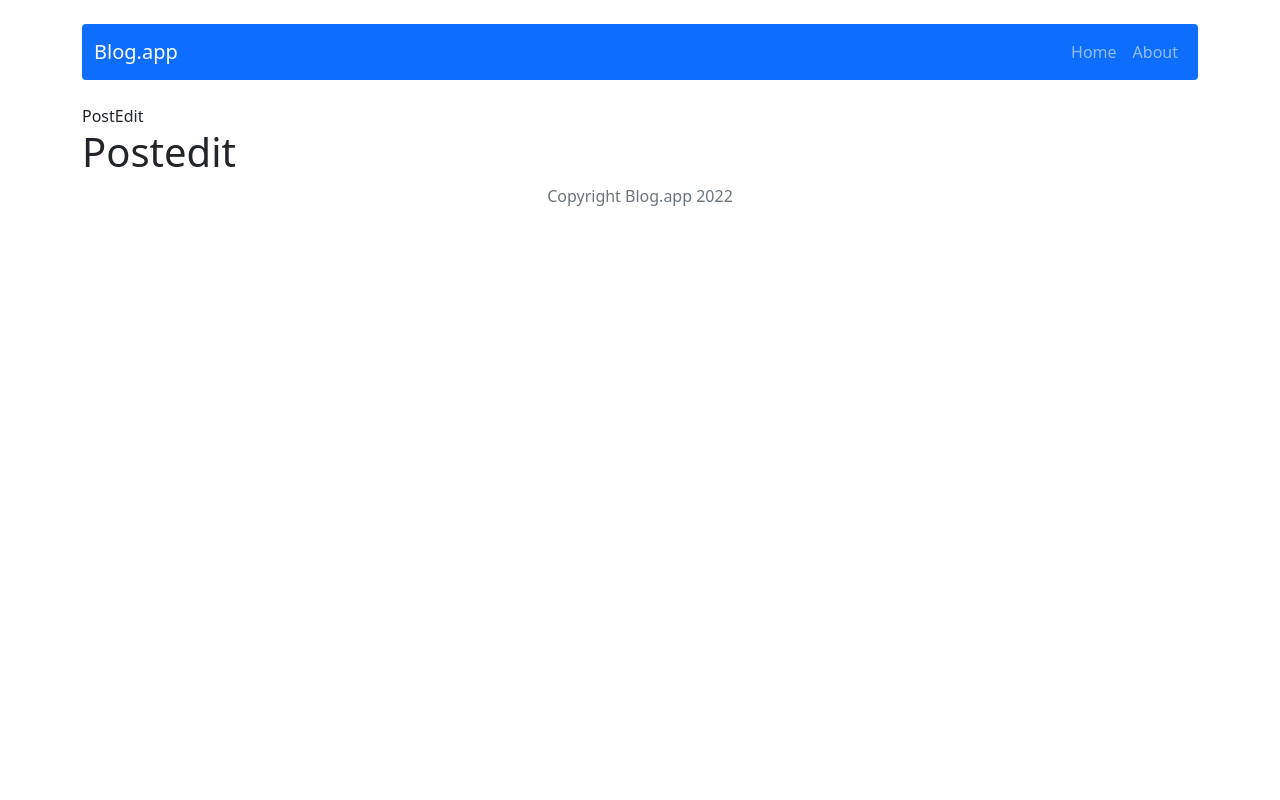
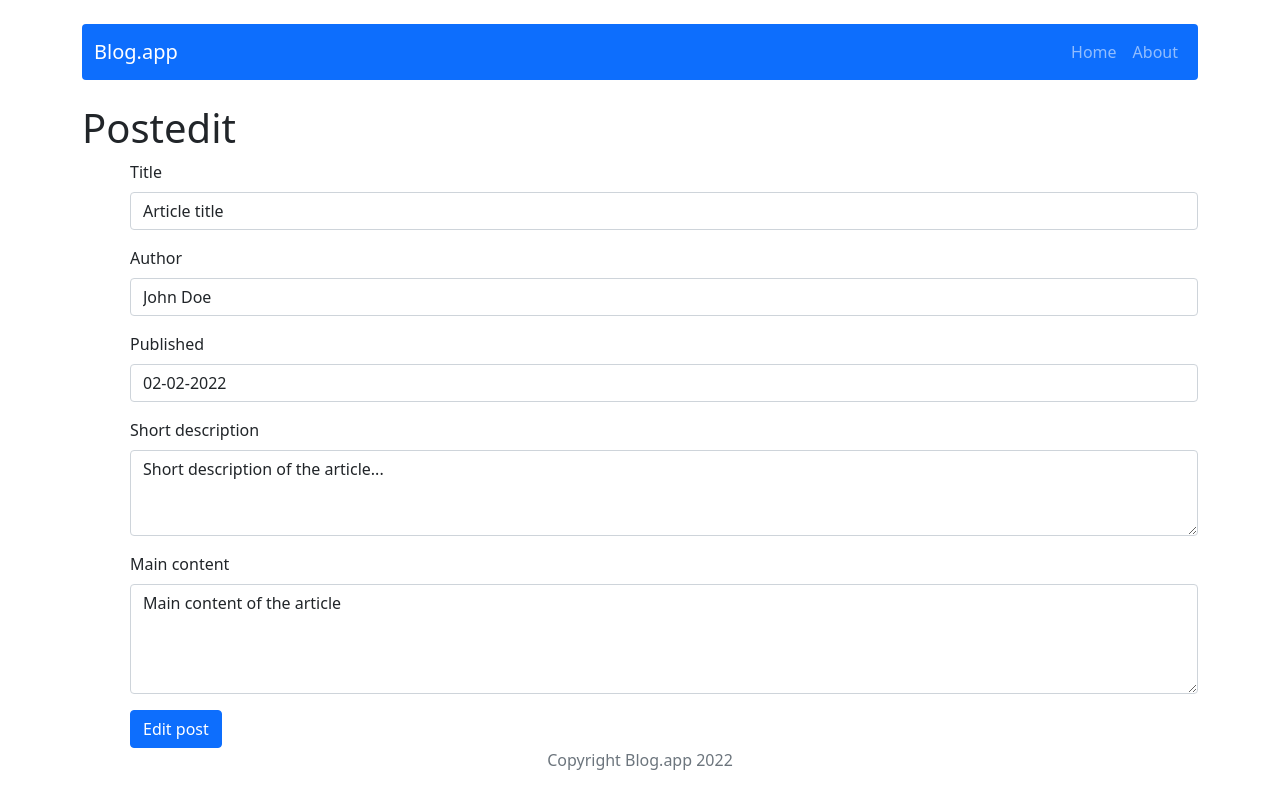
Before and after one commit to PiotrTancula/react-blog, a React (Create React App) app: page /post/edit/1 in a window 1280 px wide. Built offline with nearby package versions, Linux system fonts and the light colour scheme.

Commit message:
edit post issues

```diff
--- a/src/App.js
+++ b/src/App.js
@@ -10,6 +10,7 @@ import Footer from './components/views/Footer';
 import { Container } from 'react-bootstrap'
 import InsideSinglePost from './components/pages/InsideSinglePost';
 import Posts from './components/features/Posts';
+import EditPostForm from './components/features/EditPostForm';
 
 
 function App() {
--- a/src/components/features/AddPostForm.js
+++ b/src/components/features/AddPostForm.js
@@ -3,56 +3,22 @@ import { useState } from "react";
 import { useDispatch } from "react-redux";
 import { addPost } from "../../redux/postsRedux";
 import { useNavigate } from "react-router-dom";
+import PostForm from "./PostForm";
 
 const AddPostForm = () => {
 
   const dispatch = useDispatch();
   const navigate = useNavigate();
 
-  const [title, setTitle] = useState('');
-  const [author, setAuthor] = useState('');
-  const [published, setPublished] = useState('');
-  const [shortDescription, setShortDescription] = useState('');
-  const [mainContent, setMainContent] = useState('');
-
-  const handleSubmit = (e) => {
-    e.preventDefault();
-    dispatch(addPost({ title, author, published, shortDescription, mainContent }));
-    setTitle('');
-    setAuthor('');
-    setPublished('');
-    setShortDescription('');
-    setMainContent('');
+  const handleSubmit = (post) => {
+    dispatch(addPost(post ));
     navigate('/');
   }
 
   return (
     <>
       <div className="w-50 ps-5">
-        <form onSubmit={handleSubmit}>
-          <Form.Group className="mb-3" controlId="title">
-            <Form.Label>Title</Form.Label>
-                <Form.Control type="text " placeholder="Title " value={title} onChange={ e => setTitle(e.target.value) } />
-          </Form.Group>
-          <Form.Group className="mb-3" controlId="author">
-            <Form.Label>Author</Form.Label>
-            <Form.Control type="text " placeholder="Author "  value={author} onChange={ e => setAuthor(e.target.value) }/>
-          </Form.Group>
-          <Form.Group className="mb-3" controlId="published">
-            <Form.Label>Published</Form.Label>
-            <Form.Control type="text " placeholder="Published date " value={published} onChange={ e => setPublished(e.target.value) } />
-          </Form.Group>
-          <Form.Group className="mb-3" controlId="shortdescription">
-            <Form.Label>Short description</Form.Label>
-            <Form.Control as="textarea" rows={3} value={shortDescription} onChange={ e => setShortDescription(e.target.value) }/>
-          </Form.Group>
-          <Form.Group className="mb-3" controlId="maincontent">
-            <Form.Label>Main content</Form.Label>
-            <Form.Control as="textarea" rows={4} value={mainContent} onChange={ e => setMainContent(e.target.value) }/>
-          </Form.Group>
-          <Button type="submit" variant="primary">Add post</Button>
-        </form>
-
+        <PostForm action={handleSubmit} actionText='Add post' />
       </div>
     </>
   )
--- /dev/null
+++ b/src/components/features/EditPostForm.js
@@ -0,0 +1,32 @@
+import { useParams } from 'react-router-dom';
+import { useDispatch } from 'react-redux';
+import { useNavigate } from 'react-router-dom';
+import PostForm from './PostForm';
+import { useSelector } from 'react-redux';
+import { Navigate } from 'react-router-dom';
+import { editPost } from '../../redux/postsRedux';
+import { getPostById } from '../../redux/postsRedux';
+import shortid from 'shortid';
+
+const EditPostForm = (props) => {
+  const navigate = useNavigate();
+  const dispatch = useDispatch();
+
+  const id = props.postId;
+
+  const post = useSelector((state) => getPostById(state, id));
+
+  const handleSubmit = (post) => {
+    dispatch(editPost({ ...post, id }));
+    navigate('/');
+    console.log(post.title);
+  };
+
+  return (
+    <>
+    <PostForm action={handleSubmit} actionText='Edit post'  title={post.title} author={post.author} publishedDate={post.publishedDate} shortDescription={post.shortDescription} content={post.content}/>
+    </>
+  );
+};
+
+export default EditPostForm;
--- /dev/null
+++ b/src/components/features/PostForm.js
@@ -0,0 +1,52 @@
+import { useState } from "react";
+import { Form, Button } from "react-bootstrap";
+import shortid from "shortid";
+
+  const PostForm = ({ action, actionText, ...props }) => {
+    const [title, setTitle] = useState(props.title || '');
+    const [author, setAuthor] = useState(props.author || '');
+    const [publishedDate, setPublishedDate] = useState(props.publishedDate || '');
+    const [shortDescription, setShortDescription] = useState(props.shortDescription || '');
+    const [content, setContent] = useState(props.content || '');
+
+    const handleSubmit = (e) => {
+
+      e.preventDefault();
+      action({ title, author, publishedDate, shortDescription, content, id:shortid() });
+
+    }
+  return (
+
+    <div className="w-100 ps-5">
+      <Form onSubmit={handleSubmit}>
+        <Form.Group className="mb-3" controlId="title">
+          <Form.Label>Title</Form.Label>
+              <Form.Control type="text " placeholder="Title " value={title} onChange={ e => setTitle(e.target.value) } />
+        </Form.Group>
+        <Form.Group className="mb-3" controlId="author">
+          <Form.Label>Author</Form.Label>
+          <Form.Control type="text " placeholder="Author "  value={author} onChange={ e => setAuthor(e.target.value) }/>
+        </Form.Group>
+        <Form.Group className="mb-3" controlId="published">
+          <Form.Label>Published</Form.Label>
+          <Form.Control type="text " placeholder="Published date " value={publishedDate} onChange={ e => setPublishedDate(e.target.value) } />
+        </Form.Group>
+        <Form.Group className="mb-3" controlId="shortdescription">
+          <Form.Label>Short description</Form.Label>
+          <Form.Control as="textarea" rows={3} value={shortDescription} onChange={ e => setShortDescription(e.target.value) }/>
+        </Form.Group>
+        <Form.Group className="mb-3" controlId="maincontent">
+          <Form.Label>Main content</Form.Label>
+          <Form.Control as="textarea" rows={4} value={content} onChange={ e => setContent(e.target.value) }/>
+        </Form.Group>
+        <Button type="submit" variant="primary">{actionText}</Button>
+      </Form>
+
+    </div>
+
+
+  )
+
+  }
+
+  export default PostForm;
--- a/src/components/pages/PostEdit.js
+++ b/src/components/pages/PostEdit.js
@@ -1,16 +1,20 @@
-
+import { useParams } from "react-router-dom";
+import EditPostForm from "../features/EditPostForm";
+import { Navigate } from 'react-router-dom';
 
 
 
 const PostEdit = () => {
 
+  const { postId } = useParams();
+
+  if (!postId) return (<Navigate to="/"/>);
 
   return (
     <>
-
-    <div>PostEdit</div>
       <h1>Postedit</h1>
-      </>
+      <EditPostForm postId={postId} />
+    </>
   )
 
 }
--- a/src/redux/postsRedux.js
+++ b/src/redux/postsRedux.js
@@ -9,9 +9,11 @@ export const getPostsAllApartFromSelected = ({ posts }, postId) =>posts.filter((
 const createActionName = actionName => `app/posts/${actionName}`;
 const DELETE_POST = createActionName('DELETE_POST');
 const ADD_POST = createActionName('ADD_POST');
+const EDIT_POST = createActionName('EDIT_POST');
 
 export const deletePost = (payload) => ({type: DELETE_POST,payload});
-export const addPost = payload => ({type: ADD_POST, payload});
+export const addPost = payload => ({ type: ADD_POST, payload });
+export const editPost = payload => ({type: EDIT_POST, payload});
 
 // action creators
 const postsReducer = (statePart = [], action) => {
@@ -19,7 +21,9 @@ const postsReducer = (statePart = [], action) => {
     case DELETE_POST:
       return statePart.filter(post => post.id !== action.payload);
     case ADD_POST:
-      return [...statePart, { ...action.payload, id: shortid() }];
+      return [...statePart, {id: shortid(), ...action.payload,}];
+    case EDIT_POST:
+      return statePart.map((post) => (post.id === action.payload.id ? { ...post, ...action.payload } : post));
     default:
       return statePart;
   };
```
